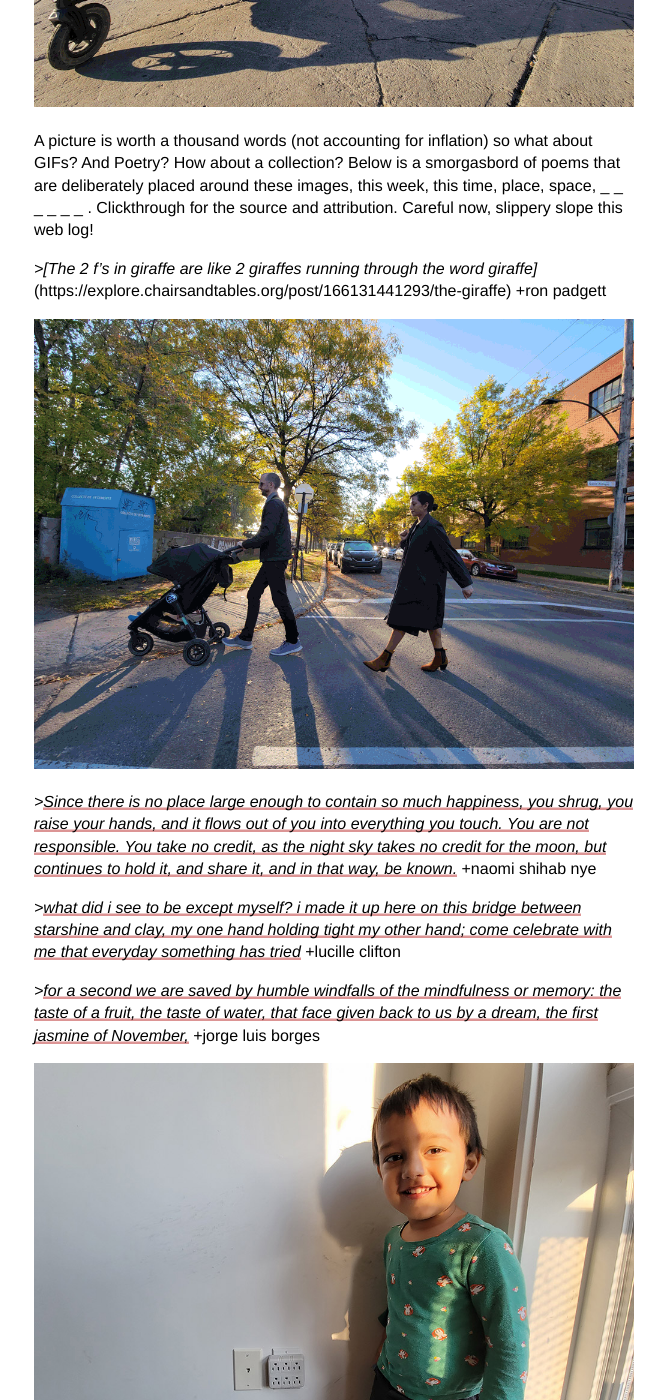
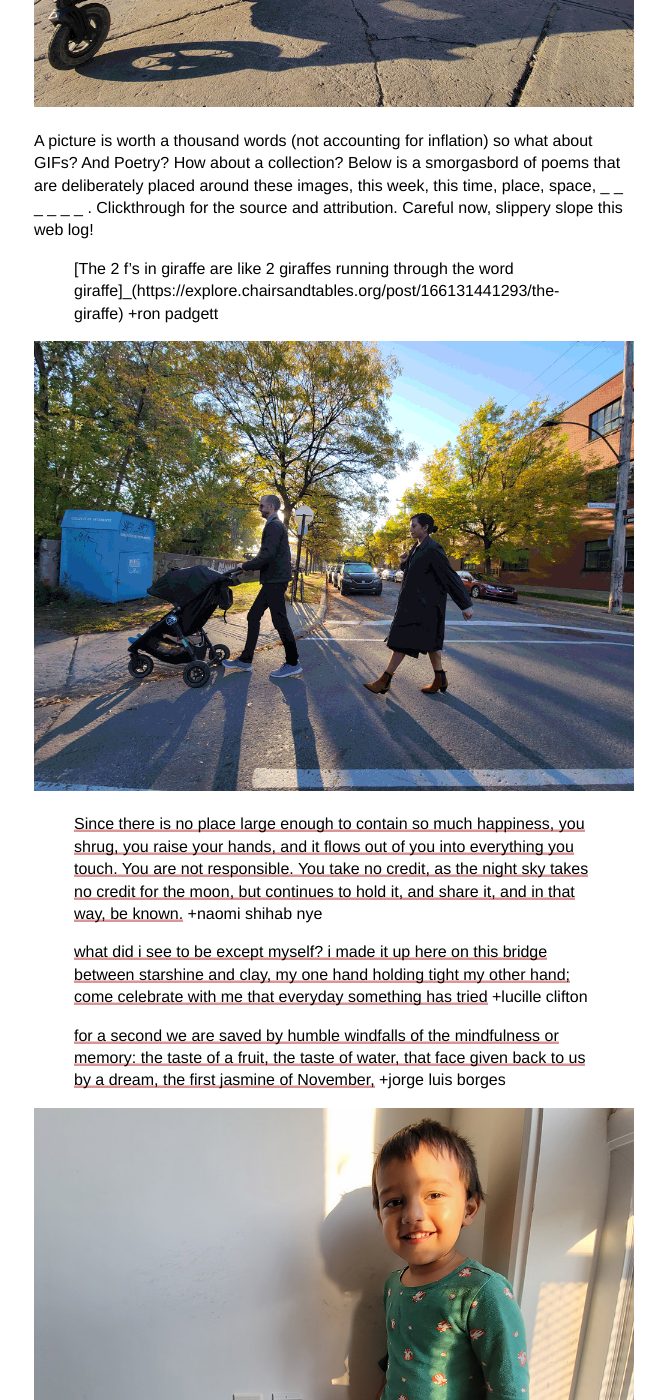
Before and after one commit to pippinbarr/felixkhaledbarr.com, a Jekyll site: the page built from _posts/2021-10-07-the-one-which-is-gifs-and-poets-tree.md, in a window 1280 px wide and 1400 px high, scrolled down 533 px. Shown: the whole window, without its empty margins (306-971 px from the left). Built offline with Jekyll 4.4.1, drawn with Linux system fonts in a browser that asks for light colours.

```diff
--- a/_posts/2021-10-07-the-one-which-is-gifs-and-poets-tree.md
+++ b/_posts/2021-10-07-the-one-which-is-gifs-and-poets-tree.md
@@ -8,7 +8,7 @@ date:   2021-10-07 05:16:26
 
 A picture is worth a thousand words (not accounting for inflation) so what about GIFs? And Poetry? How about a collection? Below is a smorgasbord of poems that are deliberately placed around these images, this week, this time, place, space, _ _ _ _ _ _ . Clickthrough for the source and attribution. Careful now, slippery slope this web log!
 
-_>[The 2 f’s
+>[The 2 f’s
 in giraffe
 are like
 2 giraffes
@@ -17,33 +17,33 @@ the word giraffe]_(https://explore.chairsandtables.org/post/166131441293/the-gir
 
 ![](/assets/images/06-20211007_052249(0)-the-one-that-is-a-walk.gif)
 
-_>[Since there is no place large enough
+>[Since there is no place large enough
 to contain so much happiness,
 you shrug, you raise your hands, and it flows out of you
 into everything you touch. You are not responsible.
 You take no credit, as the night sky takes no credit
 for the moon, but continues to hold it, and share it,
-and in that way, be known.](https://explore.chairsandtables.org/post/137235427836/so-much-happiness)_ +naomi shihab nye
+and in that way, be known.](https://explore.chairsandtables.org/post/137235427836/so-much-happiness) +naomi shihab nye
 
-_>[what did i see to be except myself?
+>[what did i see to be except myself?
 i made it up
 here on this bridge between
 starshine and clay,
 my one hand holding tight
 my other hand; come celebrate
 with me that everyday
-something has tried](https://explore.chairsandtables.org/post/174886925355/wont-you-celebrate-with-me)_ +lucille clifton
+something has tried](https://explore.chairsandtables.org/post/174886925355/wont-you-celebrate-with-me) +lucille clifton
 
-_>[for a second we are saved
+>[for a second we are saved
 by humble windfalls
 of the mindfulness or memory:
 the taste of a fruit, the taste of water,
 that face given back to us by a dream,
-the first jasmine of November,](https://explore.chairsandtables.org/post/175402869578/when-sorrow-lays-us-low)_ +jorge luis borges
+the first jasmine of November,](https://explore.chairsandtables.org/post/175402869578/when-sorrow-lays-us-low) +jorge luis borges
 
 ![](/assets/images/06-20211007_051332-the-one-where-the-light-hugs-felix.jpg)
 
-_>[‘As you are.’ says the universe.
+>[‘As you are.’ says the universe.
 ‘After…’ you answer.
 ‘As you are.’ says the universe.
 ‘Before…’ you answer.
@@ -52,14 +52,14 @@ _>[‘As you are.’ says the universe.
 ‘As you are.’ says the universe.
 ‘How…’ you answer.
 ‘As you are.’ says the universe.
-‘Why…’ you answer.](https://explore.chairsandtables.org/post/175955283048/as-you-are)_ +nayyirah waheed
+‘Why…’ you answer.](https://explore.chairsandtables.org/post/175955283048/as-you-are) +nayyirah waheed
 
-_>[I will wake you up early
+>[I will wake you up early
 with my heavy heartbeat.
 You will say, Can’t we just sleep in, and I will say,
-No, trust me. You don’t want to miss a thing.](https://explore.chairsandtables.org/post/176482056478/love-poem-137)_ +sarah kay
+No, trust me. You don’t want to miss a thing.](https://explore.chairsandtables.org/post/176482056478/love-poem-137) +sarah kay
 
-_>[You at the edges and shores,
+>[You at the edges and shores,
 in the rooms of quiet,
 in the rooms of shouting,
 in the airport terminal, at the bus depot saying
@@ -67,35 +67,35 @@ in the airport terminal, at the bus depot saying
 gorgeous unlikelihood of our lives at all,
 finding ourselves here, witnesses to each other’s tenderness,
 which, this moment, is fury, is rage, which, this moment, is another way of saying:
-You are who I love   You are who I love  You and you and you are who](https://explore.chairsandtables.org/post/178246864278/you-are-who-i-love)_ +aracelis girmay
+You are who I love   You are who I love  You and you and you are who](https://explore.chairsandtables.org/post/178246864278/you-are-who-i-love) +aracelis girmay
 
 
 ![](/assets/images/06-20211007_104643-the-one-which-paints-us-somehow-perceptual.gif)
 
-_>[Faithful mother tongue,
+>[Faithful mother tongue,
 perhaps after all it’s I who must try to save you.
 So I will continue to set before you little bowls of colors
 bright and pure if possible,
-for what is needed in misfortune is a little order and beauty.](https://explore.chairsandtables.org/post/186533696743/my-faithful-mother-tongue)_ +czeslaw milosz
+for what is needed in misfortune is a little order and beauty.](https://explore.chairsandtables.org/post/186533696743/my-faithful-mother-tongue) +czeslaw milosz
 
-_>[i am running into a new year
+>[i am running into a new year
 and i beg what i love and
-i leave to forgive me](https://explore.chairsandtables.org/post/190418215248/i-am-running-into-a-new-year)_ +lucille clifton
+i leave to forgive me](https://explore.chairsandtables.org/post/190418215248/i-am-running-into-a-new-year) +lucille clifton
 
 ![](/assets/images/06-20211007_140417-the-one-where-we-test-drive-the-stroller.gif)
 
-_>[Then it is only kindness that makes sense anymore,
+>[Then it is only kindness that makes sense anymore,
 only kindness that ties your shoes
 and sends you out into the day to gaze at bread,
 only kindness that raises its head
 from the crowd of the world to say
 It is I you have been looking for,
 and then goes with you everywhere
-like a shadow or a friend.](https://explore.chairsandtables.org/post/165191892238/kindness)_ +naomi shihab nye
+like a shadow or a friend.](https://explore.chairsandtables.org/post/165191892238/kindness) +naomi shihab nye
 
 ![](/assets/images/06-20211007_142632-the-one-where-we-bring-dad-flowers.gif)
 
-_>[A man crosses the street in rain,
+>[A man crosses the street in rain,
 stepping gently, looking two times north and south,
 because his son is asleep on his shoulder.
 No car must splash him.
@@ -103,19 +103,19 @@ No car drive too near to his shadow.
 This man carries the world’s most sensitive cargo
 but he’s not marked.
 Nowhere does his jacket say FRAGILE,
-HANDLE WITH CARE.](https://explore.chairsandtables.org/post/148202590405/shoulders)_ +naomi shihab nye
+HANDLE WITH CARE.](https://explore.chairsandtables.org/post/148202590405/shoulders) +naomi shihab nye
 
 ![](/assets/images/06-20211007_145626-the-one-with-the-maama-the-bhaanja-the-noodles.jpg)
 
-_>[Here I’ll go on saying, “I’m home!”
+>[Here I’ll go on saying, “I’m home!”
 while you keep saying, “Welcome back!”
 I’ll come back here again and again.
 Here let’s drink hot tea.
 Let’s sit here, you and I, and be caressed for a while
-by the cool breeze.](https://explore.chairsandtables.org/post/130808702714/a-picnic-on-the-earth)_ +shuntaro tanikawa
+by the cool breeze.](https://explore.chairsandtables.org/post/130808702714/a-picnic-on-the-earth) +shuntaro tanikawa
 
-_>[and I still don’t know: am I a falcon,
-a storm, or a great song.](https://explore.chairsandtables.org/post/162650740888/widening-circles)_ +rainer maria rilke
+>[and I still don’t know: am I a falcon,
+a storm, or a great song.](https://explore.chairsandtables.org/post/162650740888/widening-circles) +rainer maria rilke
 
 yours sincerely,
 
```
